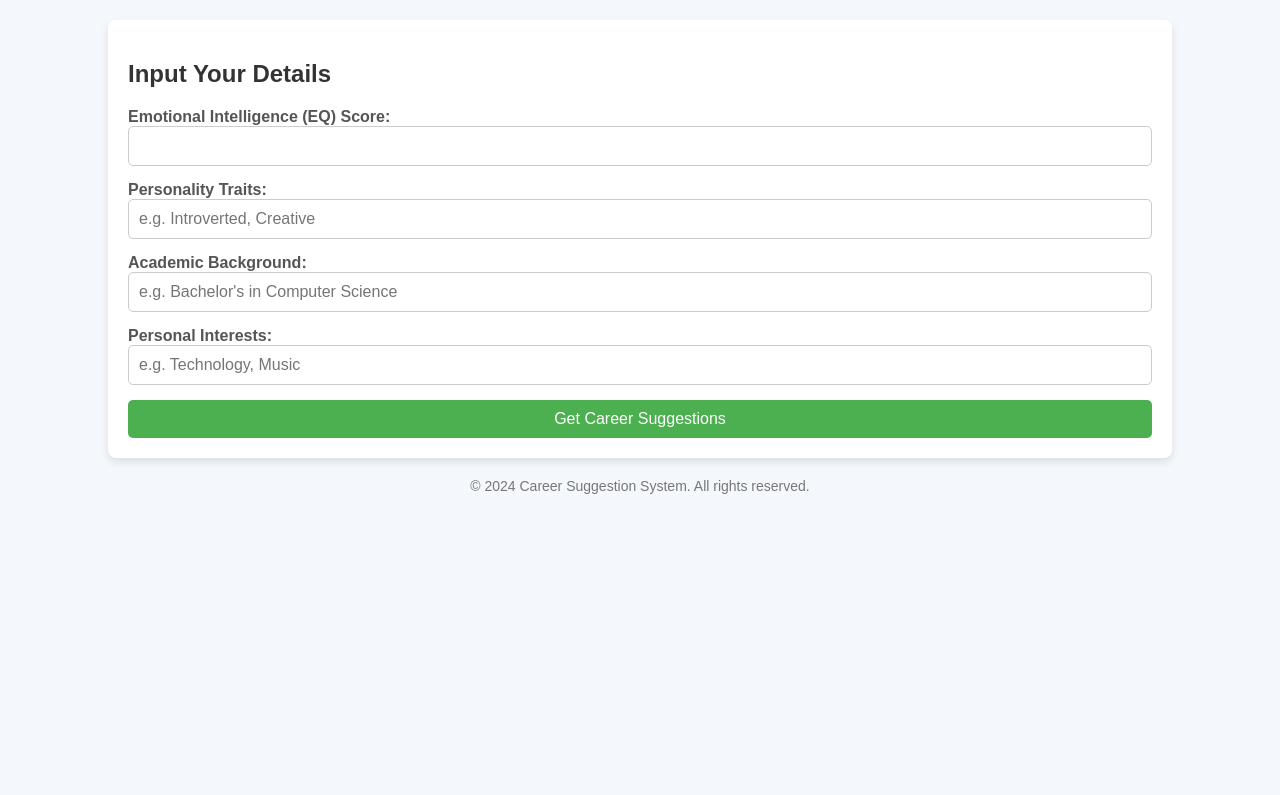
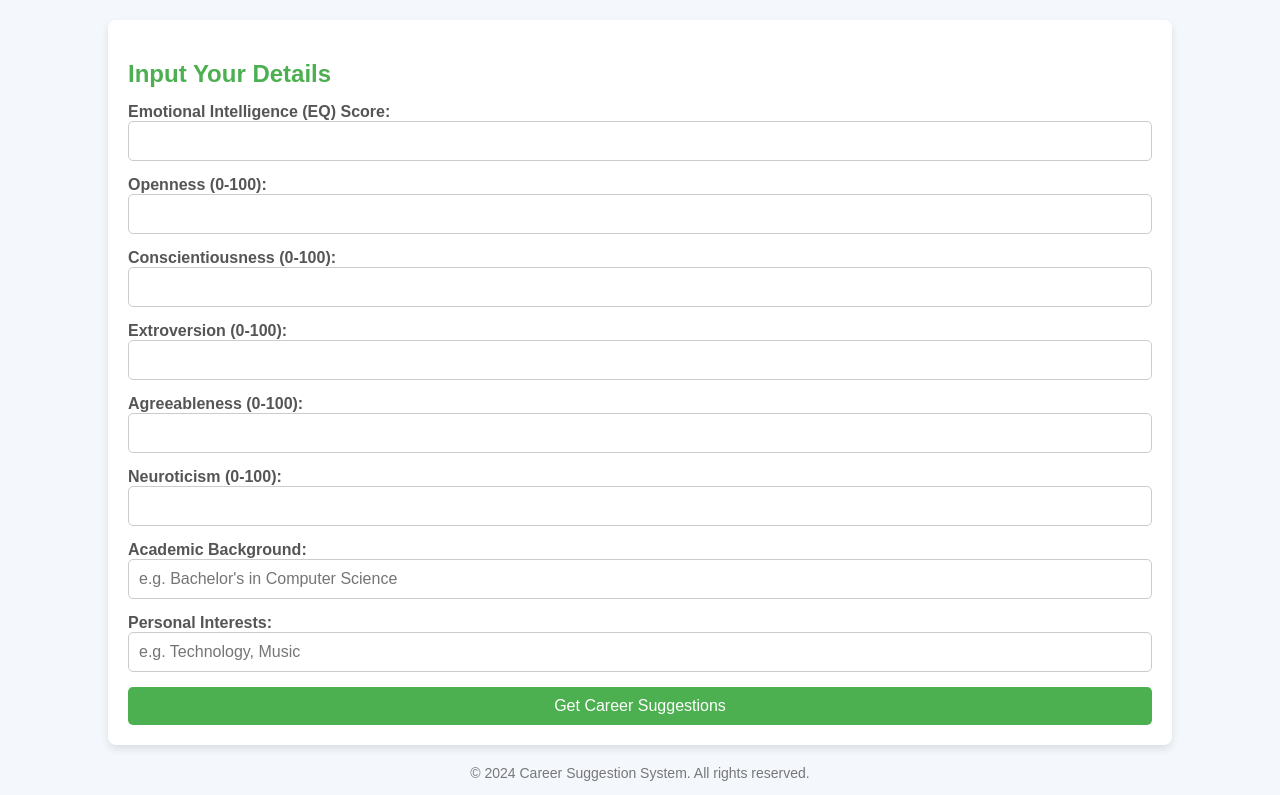
Before and after one commit to Juliusmidega3/carear-suggestions, a Django app: page /recommendations/ in a window 1280 px wide. Shown: the part 101-896 px from the top of the page. Before the commit the page ends 595 px from the top, so only its background shows below. Run offline with Django 5.2, Linux system fonts and the light colour scheme.

Commit message:
finalizing

```diff
--- a/main.py
+++ b/main.py
@@ -1,18 +1,22 @@
-# main.py
-
 import pandas as pd
 import numpy as np
 from sklearn.metrics.pairwise import cosine_similarity
 
-# Sample user data
+# Sample user data (normally this would be retrieved from a database or input form)
 user_data = {
-    'eq_score': 75,   # Placeholder EQ score
-    'personality_traits': {'openness': 85, 'conscientiousness': 70, 'extroversion': 60, 'agreeableness': 65, 'neuroticism': 50},
+    'eq_score': 75,  # Placeholder EQ score (Emotional Quotient)
+    'personality_traits': {
+        'openness': 85,
+        'conscientiousness': 70,
+        'extroversion': 60,
+        'agreeableness': 65,
+        'neuroticism': 50
+    },
     'academic_background': ['Computer Science', 'Data Science'],
     'interests': ['Machine Learning', 'Psychology', 'Data Analysis']
 }
 
-# Sample career data
+# Sample career data (this should be loaded from a database or file in real applications)
 career_data = pd.DataFrame({
     'career': ['Data Scientist', 'Psychologist', 'Software Engineer', 'Product Manager'],
     'required_traits': [
@@ -25,48 +29,53 @@ career_data = pd.DataFrame({
     'related_interests': [['Machine Learning', 'Data Analysis'], ['Psychology'], ['Software Development'], ['Product Design', 'Management']]
 })
 
-# Mock API functions
-def fetch_personality_data(user_id):
-    return {'openness': 85, 'conscientiousness': 70, 'extroversion': 60, 'agreeableness': 65, 'neuroticism': 50}
-
-def fetch_eq_score(user_id):
-    return 75
-
 # Scoring Functions
 def calculate_personality_match(user_traits, career_traits):
+    """Calculate similarity between user personality and career required traits using cosine similarity."""
     user_vector = np.array(list(user_traits.values())).reshape(1, -1)
     career_vector = np.array(list(career_traits.values())).reshape(1, -1)
     similarity = cosine_similarity(user_vector, career_vector)
     return similarity[0][0]
 
 def calculate_background_match(user_academics, user_interests, career_academics, career_interests):
+    """Calculate match score between user academic background/interests and career academic requirements/interests."""
     academic_match = len(set(user_academics).intersection(set(career_academics))) / len(user_academics)
     interest_match = len(set(user_interests).intersection(set(career_interests))) / len(user_interests)
     return (academic_match + interest_match) / 2
 
 def calculate_career_score(user_data, career_row):
+    """Calculate a total match score for a career based on personality, academic background, and emotional quotient."""
     personality_match = calculate_personality_match(user_data['personality_traits'], career_row['required_traits'])
     background_match = calculate_background_match(user_data['academic_background'], user_data['interests'],
                                                   career_row['relevant_fields'], career_row['related_interests'])
-    eq_weight, personality_weight, background_weight = 0.3, 0.4, 0.3
+    eq_weight, personality_weight, background_weight = 0.3, 0.4, 0.3  # Weights for EQ, personality, and background
     total_score = (personality_weight * personality_match +
                    background_weight * background_match +
-                   eq_weight * (user_data['eq_score'] / 100))
+                   eq_weight * (user_data['eq_score'] / 100))  # Normalize EQ score to [0, 1]
     return total_score
 
 # Recommendation Calculation
 def recommend_careers(user_data, career_data, top_n=3):
     career_data['match_score'] = career_data.apply(lambda row: calculate_career_score(user_data, row), axis=1)
     top_careers = career_data.nlargest(top_n, 'match_score')
-    return top_careers[['career', 'match_score']]
+
+    # Convert the DataFrame to a list of dictionaries with 'career' and 'score'
+    recommendations = top_careers[['career', 'match_score']].to_dict(orient='records')
+
+    return recommendations
+
 
 # Display Function
 def display_recommendations(recommendations):
+    """Print the top career recommendations to the console."""
     print("\nCareer Recommendations:")
     for index, row in recommendations.iterrows():
         print(f"{index + 1}. {row['career']} - Match Score: {row['match_score']:.2f}")
 
-# Main Execution
+# Main Execution (to simulate the recommendation process)
 if __name__ == "__main__":
+    # Generate top career recommendations based on the user data
     top_career_recommendations = recommend_careers(user_data, career_data)
+
+    # Display the recommendations in the console
     display_recommendations(top_career_recommendations)
--- a/recommendations/views.py
+++ b/recommendations/views.py
@@ -1,4 +1,3 @@
-# recommendations/views.py
 from django.shortcuts import render
 import pandas as pd
 from main import recommend_careers  # Import recommendation function
@@ -21,30 +20,56 @@ def index(request):
 
 def get_recommendations(request):
     if request.method == 'POST':
-        # Retrieve user input from the form
-        eq_score = int(request.POST['eq_score'])
-        personality_traits = {
-            'openness': int(request.POST['openness']),
-            'conscientiousness': int(request.POST['conscientiousness']),
-            'extroversion': int(request.POST['extroversion']),
-            'agreeableness': int(request.POST['agreeableness']),
-            'neuroticism': int(request.POST['neuroticism'])
-        }
-        academic_background = request.POST['academic_background'].split(',')
-        interests = request.POST['interests'].split(',')
+        try:
+            # Retrieve user input from the form using get() to avoid KeyError
+            eq_score = int(request.POST.get('eq_score', 0))  # Default to 0 if not provided
+            personality_traits = {
+                'openness': int(request.POST.get('openness', 0)),  # Default to 0 if not provided
+                'conscientiousness': int(request.POST.get('conscientiousness', 0)),
+                'extroversion': int(request.POST.get('extroversion', 0)),
+                'agreeableness': int(request.POST.get('agreeableness', 0)),
+                'neuroticism': int(request.POST.get('neuroticism', 0))
+            }
+            academic_background = request.POST.get('academic_background', '').split(',')
+            interests = request.POST.get('interests', '').split(',')
 
-        # Create user data dictionary
-        user_data = {
-            'eq_score': eq_score,
-            'personality_traits': personality_traits,
-            'academic_background': academic_background,
-            'interests': interests
-        }
+            # Create user data dictionary
+            user_data = {
+                'eq_score': eq_score,
+                'personality_traits': personality_traits,
+                'academic_background': [bg.strip() for bg in academic_background if bg.strip()],
+                'interests': [interest.strip() for interest in interests if interest.strip()]
+            }
 
-        # Run recommendation function
-        recommendations = recommend_careers(user_data, career_data)
+            # Check if all required fields are provided (simple validation)
+            if all(value >= 0 for value in personality_traits.values()) and eq_score >= 0:
+                # Run recommendation function
+                recommendations = recommend_careers(user_data, career_data)
 
-        # Pass recommendations to results page
-        return render(request, 'results.html', {'careers': recommendations})
+                # Debugging: print recommendations to console
+                print("Recommendations:", recommendations)
+
+                # Ensure recommendations is a list of dicts and round match_score
+                if isinstance(recommendations, list) and all(isinstance(career, dict) for career in recommendations):
+                    for career in recommendations:
+                        # Ensure the career dictionary has a 'match_score' key
+                        if 'match_score' in career:
+                            # Round the match score to 2 decimal places before passing to the template
+                            career['match_score'] = round(career['match_score'], 2)
+                        else:
+                            print(f"Warning: 'match_score' not found in career: {career}")
+
+                    # Pass recommendations to results page
+                    return render(request, 'results.html', {'careers': recommendations})
+                else:
+                    raise ValueError("Invalid recommendation format: Expected a list of dicts with 'career' and 'match_score'.")
+
+            else:
+                error_message = 'Please ensure all personality traits and EQ score are provided and valid.'
+                return render(request, 'index.html', {'error': error_message})
+
+        except ValueError as e:
+            error_message = f'There was an error processing your input. Please check your entries. {str(e)}'
+            return render(request, 'index.html', {'error': error_message})
 
     return render(request, 'index.html')
--- a/templates/index.html
+++ b/templates/index.html
@@ -1,3 +1,4 @@
+{% load custom_filters %}
 <!DOCTYPE html>
 <html lang="en">
 <head>
@@ -30,6 +31,11 @@
             font-size: 28px;
             margin-bottom: 20px;
             color: #333;
+        }
+        h2 {
+            font-size: 24px;
+            margin-bottom: 15px;
+            color: #4CAF50;
         }
         form {
             display: flex;
@@ -64,6 +70,10 @@
         input[type="submit"]:hover {
             background-color: #45a049;
         }
+        .error-message {
+            color: red;
+            margin-top: 10px;
+        }
         footer {
             text-align: center;
             margin-top: 20px;
@@ -80,6 +90,9 @@
 
     <div class="container">
         <h2>Input Your Details</h2>
+        {% if error %}
+            <p class="error-message">{{ error }}</p>
+        {% endif %}
         <form method="POST" action="{% url 'recommendations:get_recommendations' %}">
             {% csrf_token %}
             <div class="form-group">
@@ -87,16 +100,32 @@
                 <input type="number" id="eq_score" name="eq_score" required>
             </div>
             <div class="form-group">
-                <label for="personality_traits">Personality Traits:</label>
-                <input type="text" id="personality_traits" name="personality_traits" required placeholder="e.g. Introverted, Creative">
+                <label for="openness">Openness (0-100):</label>
+                <input type="number" id="openness" name="openness" min="0" max="100" required>
+            </div>
+            <div class="form-group">
+                <label for="conscientiousness">Conscientiousness (0-100):</label>
+                <input type="number" id="conscientiousness" name="conscientiousness" min="0" max="100" required>
+            </div>
+            <div class="form-group">
+                <label for="extroversion">Extroversion (0-100):</label>
+                <input type="number" id="extroversion" name="extroversion" min="0" max="100" required>
+            </div>
+            <div class="form-group">
+                <label for="agreeableness">Agreeableness (0-100):</label>
+                <input type="number" id="agreeableness" name="agreeableness" min="0" max="100" required>
+            </div>
+            <div class="form-group">
+                <label for="neuroticism">Neuroticism (0-100):</label>
+                <input type="number" id="neuroticism" name="neuroticism" min="0" max="100" required>
             </div>
             <div class="form-group">
                 <label for="academic_background">Academic Background:</label>
                 <input type="text" id="academic_background" name="academic_background" required placeholder="e.g. Bachelor's in Computer Science">
             </div>
             <div class="form-group">
-                <label for="personal_interests">Personal Interests:</label>
-                <input type="text" id="personal_interests" name="personal_interests" required placeholder="e.g. Technology, Music">
+                <label for="interests">Personal Interests:</label>
+                <input type="text" id="interests" name="interests" required placeholder="e.g. Technology, Music">
             </div>
             <input type="submit" value="Get Career Suggestions">
         </form>
```
Also changed, not shown: recommendations/templatetags/custom_filters.py (added, +11 -0 lines), templates/results.html (+49 -55 lines), db.sqlite3.
